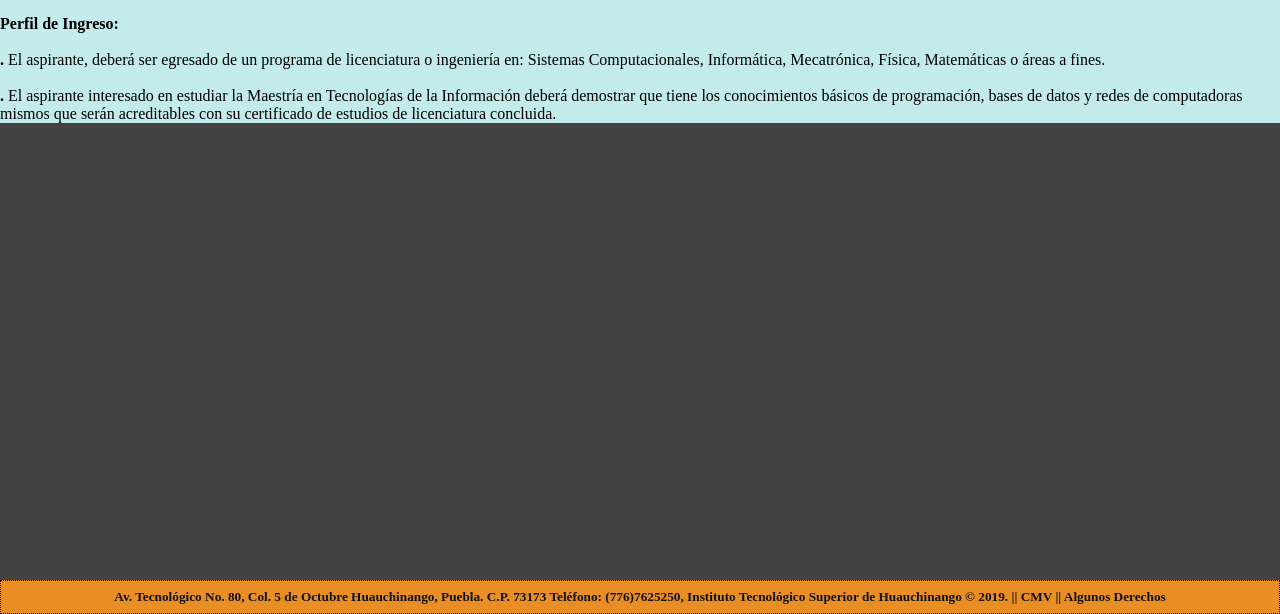
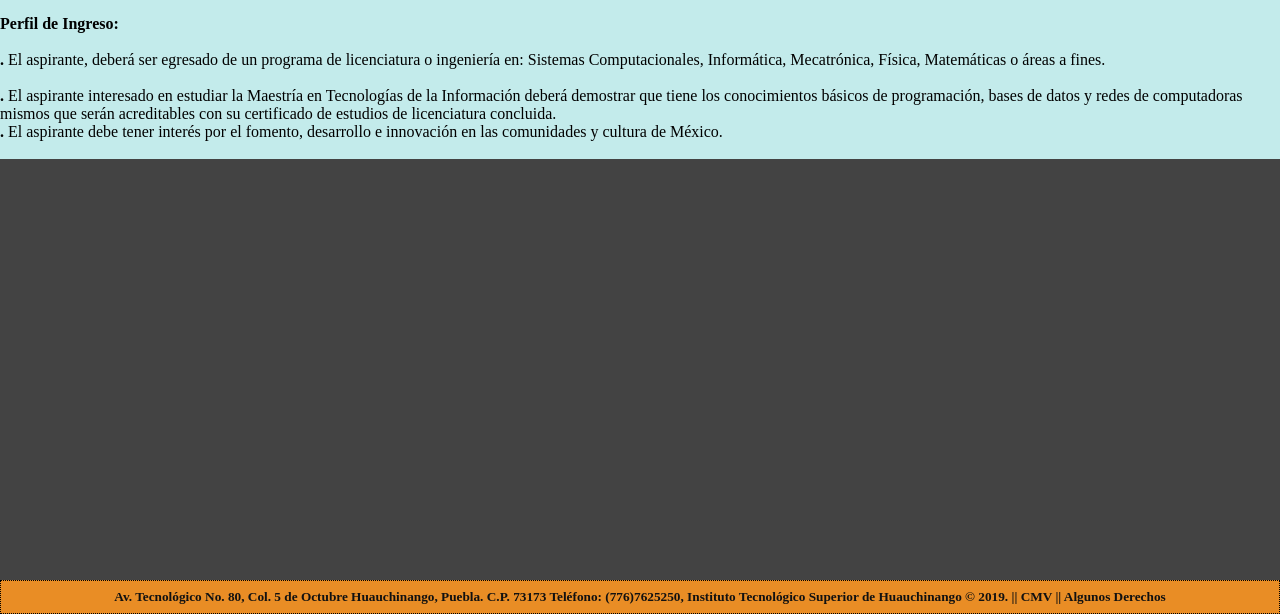
Before and after one commit to MTI-itsh/tareacommit, a plain HTML site: page index.html in a window 1280 px wide. Shown: the part 186-800 px from the top of the page. Drawn offline with nearby package versions, Linux system fonts and the light colour scheme.

Commit message:
Cuerpo de la página actualizada

```diff
--- a/index.html
+++ b/index.html
@@ -58,7 +58,8 @@
    <p> <strong> Perfil de Ingreso:</strong> </p>&nbsp;
    <p><strong>.</strong> El aspirante, deberá ser egresado de un programa de licenciatura o ingeniería en: Sistemas Computacionales, Informática, Mecatrónica, Física, Matemáticas o áreas a fines.</p>&nbsp;
    <p><strong>.</strong> El aspirante interesado en estudiar la Maestría en Tecnologías de la Información deberá demostrar que tiene los conocimientos básicos de programación, bases de datos y redes de computadoras mismos que serán acreditables con su certificado de estudios de licenciatura concluida.</p>
-</div>
+   <p><strong>.</strong> El aspirante debe tener interés por el fomento, desarrollo e innovación en las comunidades y cultura de México.</p>&nbsp;
+  </div>
   <!--Termina el Contenido de la Tabla-->
 
          <!--Inicia el Contenido de la Tabla-->
```
